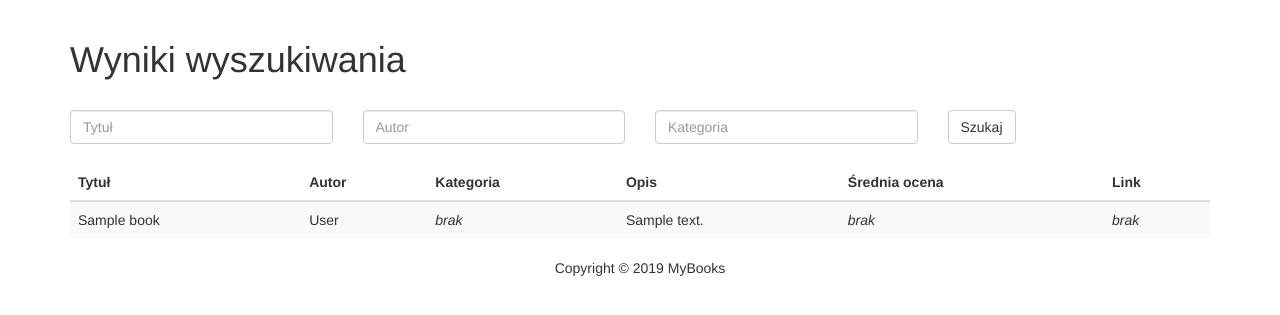
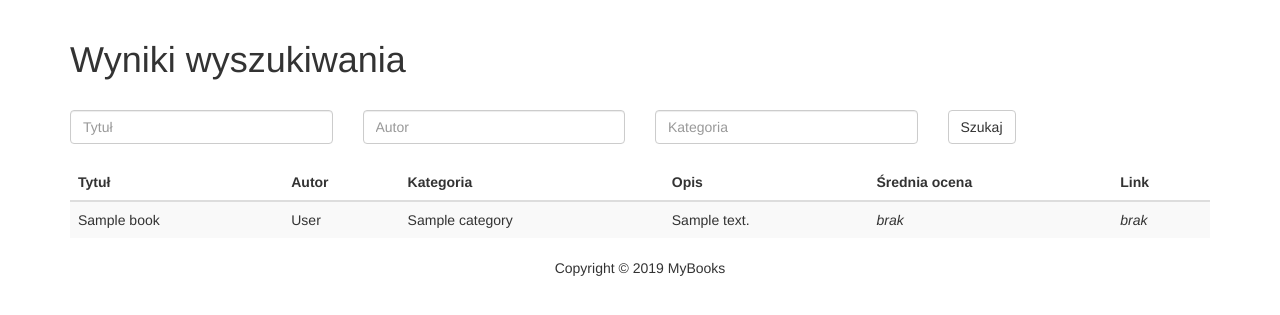
Before and after one commit to efefre/MyBook_project, a Django app: page /search in a window 1280 px wide. Shown: the part 72-387 px from the top of the page. Run offline with Django 3.2, Linux system fonts and the light colour scheme; tables that the repository leaves empty hold one stand-in row (values such as "Sample post"); some libraries are stand-ins or nearby versions.

Commit message:
Fix error. Display values in category field on search result page

```diff
--- a/myBooks_root/templates/books/search.html
+++ b/myBooks_root/templates/books/search.html
@@ -44,8 +44,11 @@
                 <td>{% for author in book.author.all %}
                     {{ author }}
                     {% endfor %}</td>
-                {% if book.cathegory %}
-                    <td>{{ book.cathegory }}</td>
+                {% if book.category %}
+                    <td>{% for category in book.category.all %}
+                        {{ category }}
+                        {% endfor %}
+                    </td>
                 {% else %}
                     <td><em>brak</em></td>
                 {% endif %}
```
